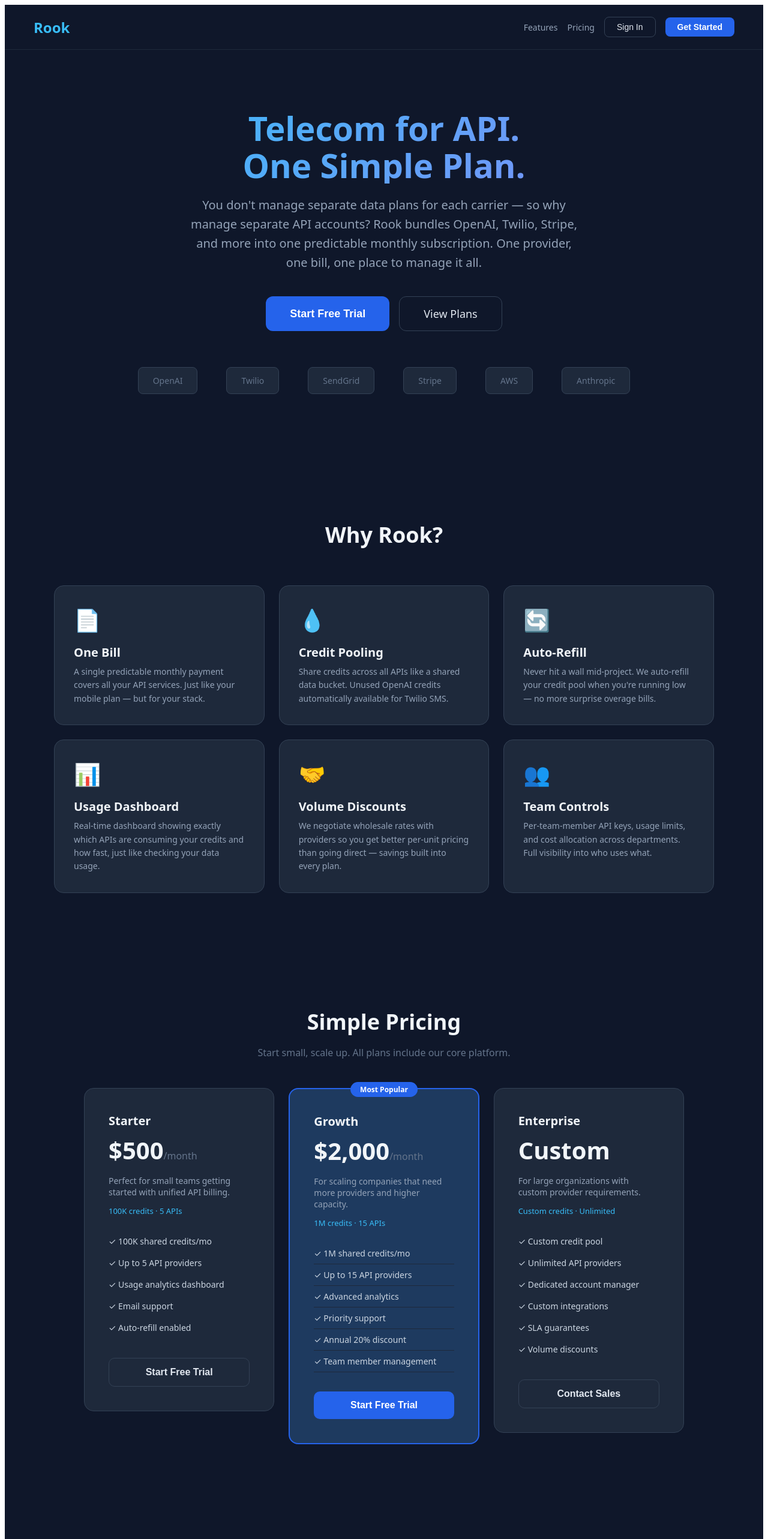
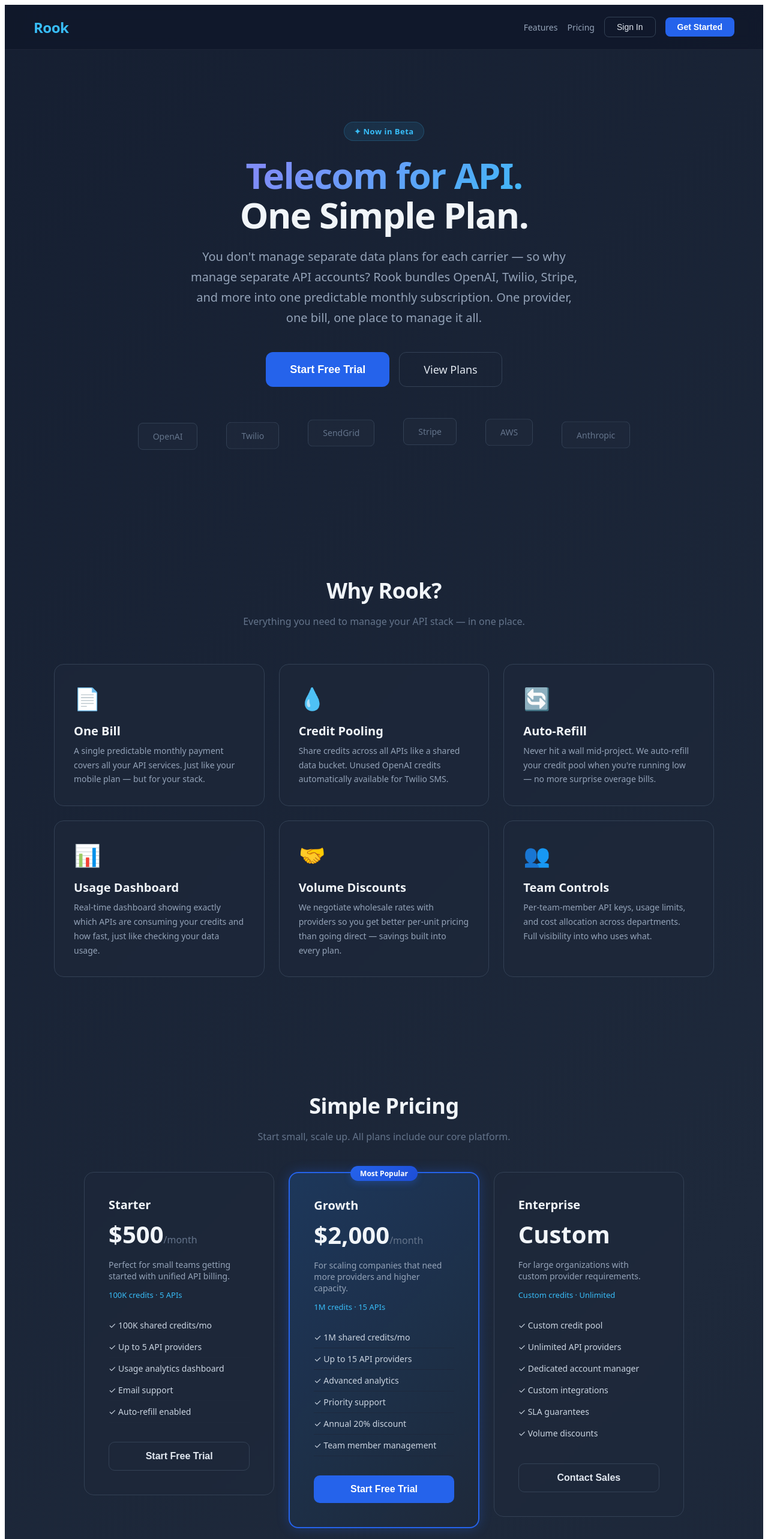
Before and after one commit to parker-svg-web/rook, a React (Vite) app in the folder frontend/: page / in a window 1280 px wide. Shown: the top 2566 px of the page at 60% size. Built offline with nearby package versions, Linux system fonts and the light colour scheme.

Commit message:
premium design refresh: animations, gradients, LoginPage copy fix

```diff
--- a/frontend/src/pages/LandingPage.tsx
+++ b/frontend/src/pages/LandingPage.tsx
@@ -5,49 +5,96 @@ interface LandingPageProps {
   onSignIn: () => void;
 }
 
+const styles = `
+  @keyframes fadeInUp {
+    from { opacity: 0; transform: translateY(30px); }
+    to { opacity: 1; transform: translateY(0); }
+  }
+  @keyframes pulseGlow {
+    0%, 100% { box-shadow: 0 0 20px rgba(37, 99, 235, 0.3); }
+    50% { box-shadow: 0 0 40px rgba(37, 99, 235, 0.6); }
+  }
+  @keyframes gradientShift {
+    0% { background-position: 0% 50%; }
+    50% { background-position: 100% 50%; }
+    100% { background-position: 0% 50%; }
+  }
+  @keyframes float {
+    0%, 100% { transform: translateY(0px); }
+    50% { transform: translateY(-8px); }
+  }
+  .hero-section { animation: fadeInUp 0.8s ease-out; }
+  .feature-card { transition: all 0.3s ease; }
+  .feature-card:hover { transform: translateY(-4px); box-shadow: 0 20px 40px rgba(0,0,0,0.3); border-color: #475569 !important; }
+  .cta-button { transition: all 0.3s ease; }
+  .cta-button:hover { transform: translateY(-2px); box-shadow: 0 8px 25px rgba(37, 99, 235, 0.4); }
+  .outline-button { transition: all 0.3s ease; }
+  .outline-button:hover { border-color: #38bdf8 !important; color: #38bdf8 !important; }
+  .animated-bg { background: linear-gradient(-45deg, #0f172a, #1e293b, #0f172a, #1a2332); background-size: 400% 400%; animation: gradientShift 15s ease infinite; }
+  .provider-badge { transition: all 0.3s ease; animation: float 3s ease-in-out infinite; }
+  .provider-badge:nth-child(2) { animation-delay: 0.5s; }
+  .provider-badge:nth-child(3) { animation-delay: 1s; }
+  .provider-badge:nth-child(4) { animation-delay: 1.5s; }
+  .provider-badge:nth-child(5) { animation-delay: 2s; }
+  .provider-badge:nth-child(6) { animation-delay: 2.5s; }
+  .provider-badge:hover { transform: translateY(-4px) !important; border-color: #38bdf8 !important; color: #38bdf8 !important; }
+  .pricing-card { transition: all 0.3s ease; }
+  .pricing-card:hover { transform: translateY(-8px); box-shadow: 0 30px 60px rgba(0,0,0,0.4); }
+  .popular-pricing-card { animation: pulseGlow 3s ease-in-out infinite; transition: all 0.3s ease; }
+  .popular-pricing-card:hover { transform: translateY(-8px); }
+  .gradient-text { background: linear-gradient(135deg, #38bdf8, #818cf8, #38bdf8); background-size: 200% 200%; -webkit-background-clip: text; -webkit-text-fill-color: transparent; background-clip: text; animation: gradientShift 4s ease infinite; }
+`;
+
 export default function LandingPage({ onGetStarted, onSignIn }: LandingPageProps) {
   return (
-    <div style={{ fontFamily: 'system-ui, -apple-system, sans-serif', color: '#f1f5f9', background: '#0f172a', minHeight: '100vh' }}>
+    <div style={{ fontFamily: 'system-ui, -apple-system, sans-serif', color: '#f1f5f9', minHeight: '100vh' }} className="animated-bg">
+      <style>{styles}</style>
+
       {/* Navigation */}
-      <nav style={{ display: 'flex', justifyContent: 'space-between', alignItems: 'center', padding: '20px 48px', borderBottom: '1px solid #1e293b' }}>
+      <nav style={{ display: 'flex', justifyContent: 'space-between', alignItems: 'center', padding: '20px 48px', borderBottom: '1px solid rgba(255,255,255,0.06)', backdropFilter: 'blur(12px)', position: 'sticky', top: 0, zIndex: 100, background: 'rgba(15,23,42,0.8)' }}>
         <div style={{ display: 'flex', alignItems: 'center', gap: 8 }}>
-          <span style={{ fontSize: 24, fontWeight: 700, color: '#38bdf8' }}>Rook</span>
+          <span style={{ fontSize: 24, fontWeight: 700, color: '#38bdf8', letterSpacing: '-0.5px' }}>Rook</span>
         </div>
         <div style={{ display: 'flex', gap: 16, alignItems: 'center' }}>
-          <a href="#features" style={{ color: '#94a3b8', textDecoration: 'none', fontSize: 14 }}>Features</a>
-          <a href="#pricing" style={{ color: '#94a3b8', textDecoration: 'none', fontSize: 14 }}>Pricing</a>
-          <button onClick={onSignIn} style={{ background: 'none', border: '1px solid #334155', borderRadius: 8, padding: '8px 20px', color: '#e2e8f0', cursor: 'pointer', fontSize: 14 }}>Sign In</button>
-          <button onClick={onGetStarted} style={{ background: '#2563eb', border: 'none', borderRadius: 8, padding: '8px 20px', color: 'white', cursor: 'pointer', fontWeight: 600, fontSize: 14 }}>Get Started</button>
+          <a href="#features" style={{ color: '#94a3b8', textDecoration: 'none', fontSize: 14, transition: 'color 0.2s' }} onMouseEnter={e => (e.target as HTMLElement).style.color = '#e2e8f0'} onMouseLeave={e => (e.target as HTMLElement).style.color = '#94a3b8'}>Features</a>
+          <a href="#pricing" style={{ color: '#94a3b8', textDecoration: 'none', fontSize: 14, transition: 'color 0.2s' }} onMouseEnter={e => (e.target as HTMLElement).style.color = '#e2e8f0'} onMouseLeave={e => (e.target as HTMLElement).style.color = '#94a3b8'}>Pricing</a>
+          <button onClick={onSignIn} style={{ background: 'transparent', border: '1px solid #334155', borderRadius: 8, padding: '8px 20px', color: '#e2e8f0', cursor: 'pointer', fontSize: 14, transition: 'all 0.2s' }} onMouseEnter={e => { (e.target as HTMLElement).style.borderColor = '#38bdf8'; (e.target as HTMLElement).style.color = '#38bdf8'; }} onMouseLeave={e => { (e.target as HTMLElement).style.borderColor = '#334155'; (e.target as HTMLElement).style.color = '#e2e8f0'; }}>Sign In</button>
+          <button onClick={onGetStarted} className="cta-button" style={{ background: '#2563eb', border: 'none', borderRadius: 8, padding: '8px 20px', color: 'white', cursor: 'pointer', fontWeight: 600, fontSize: 14 }}>Get Started</button>
         </div>
       </nav>
 
       {/* Hero */}
-      <section style={{ maxWidth: 1000, margin: '0 auto', padding: '100px 48px', textAlign: 'center' }}>
-        <h1 style={{ fontSize: 56, fontWeight: 800, lineHeight: 1.1, margin: '0 0 20px 0', background: 'linear-gradient(135deg, #38bdf8, #818cf8)', WebkitBackgroundClip: 'text', WebkitTextFillColor: 'transparent' }}>
-          Telecom for&nbsp;API.<br />One Simple Plan.
+      <section className="hero-section" style={{ maxWidth: 1000, margin: '0 auto', padding: '120px 48px 100px', textAlign: 'center' }}>
+        <div style={{ display: 'inline-block', padding: '6px 16px', borderRadius: 20, background: 'rgba(56,189,248,0.1)', border: '1px solid rgba(56,189,248,0.2)', color: '#38bdf8', fontSize: 13, fontWeight: 600, marginBottom: 24, letterSpacing: '0.5px' }}>
+          ✦ Now in Beta
+        </div>
+        <h1 style={{ fontSize: 60, fontWeight: 800, lineHeight: 1.1, margin: '0 0 20px 0', letterSpacing: '-1.5px' }}>
+          <span className="gradient-text">Telecom for&nbsp;API.</span><br />
+          <span style={{ color: '#f1f5f9' }}>One Simple Plan.</span>
         </h1>
-        <p style={{ fontSize: 20, color: '#94a3b8', maxWidth: 650, margin: '0 auto 40px', lineHeight: 1.6 }}>
+        <p style={{ fontSize: 20, color: '#94a3b8', maxWidth: 650, margin: '0 auto 40px', lineHeight: 1.7 }}>
           You don't manage separate data plans for each carrier — so why manage separate API accounts?
           Rook bundles OpenAI, Twilio, Stripe, and more into one predictable monthly subscription. One provider, one bill, one place to manage it all.
         </p>
         <div style={{ display: 'flex', gap: 16, justifyContent: 'center' }}>
-          <button onClick={onGetStarted} style={{ background: '#2563eb', border: 'none', borderRadius: 12, padding: '16px 40px', color: 'white', cursor: 'pointer', fontWeight: 600, fontSize: 18 }}>
+          <button onClick={onGetStarted} className="cta-button" style={{ background: '#2563eb', border: 'none', borderRadius: 12, padding: '16px 40px', color: 'white', cursor: 'pointer', fontWeight: 600, fontSize: 18 }}>
             Start Free Trial
           </button>
-          <a href="#pricing" style={{ background: 'transparent', border: '1px solid #334155', borderRadius: 12, padding: '16px 40px', color: '#e2e8f0', cursor: 'pointer', fontWeight: 500, fontSize: 18, textDecoration: 'none' }}>
+          <a href="#pricing" className="outline-button" style={{ background: 'transparent', border: '1px solid #334155', borderRadius: 12, padding: '16px 40px', color: '#e2e8f0', cursor: 'pointer', fontWeight: 500, fontSize: 18, textDecoration: 'none', display: 'inline-block', transition: 'all 0.3s ease' }}>
             View Plans
           </a>
         </div>
         <div style={{ marginTop: 60, display: 'flex', justifyContent: 'center', gap: 48, flexWrap: 'wrap' }}>
           {['OpenAI', 'Twilio', 'SendGrid', 'Stripe', 'AWS', 'Anthropic'].map(provider => (
-            <div key={provider} style={{ padding: '12px 24px', background: '#1e293b', borderRadius: 8, border: '1px solid #334155', color: '#64748b', fontSize: 14, fontWeight: 500 }}>{provider}</div>
+            <div key={provider} className="provider-badge" style={{ padding: '12px 24px', background: 'rgba(30,41,59,0.8)', borderRadius: 8, border: '1px solid #334155', color: '#64748b', fontSize: 14, fontWeight: 500, cursor: 'default' }}>{provider}</div>
           ))}
         </div>
       </section>
 
       {/* Features */}
       <section id="features" style={{ maxWidth: 1100, margin: '0 auto', padding: '80px 48px' }}>
-        <h2 style={{ textAlign: 'center', fontSize: 36, fontWeight: 700, marginBottom: 60, color: '#f1f5f9' }}>Why Rook?</h2>
+        <h2 style={{ textAlign: 'center', fontSize: 36, fontWeight: 700, marginBottom: 16, color: '#f1f5f9', letterSpacing: '-0.5px' }}>Why Rook?</h2>
+        <p style={{ textAlign: 'center', color: '#64748b', fontSize: 16, marginBottom: 60, maxWidth: 500, marginLeft: 'auto', marginRight: 'auto' }}>Everything you need to manage your API stack — in one place.</p>
         <div style={{ display: 'grid', gridTemplateColumns: 'repeat(auto-fit, minmax(300px, 1fr))', gap: 24 }}>
           {[
             { title: 'One Bill', desc: 'A single predictable monthly payment covers all your API services. Just like your mobile plan — but for your stack.', icon: '📄' },
@@ -57,10 +104,10 @@ export default function LandingPage({ onGetStarted, onSignIn }: LandingPageProps
             { title: 'Volume Discounts', desc: 'We negotiate wholesale rates with providers so you get better per-unit pricing than going direct — savings built into every plan.', icon: '🤝' },
             { title: 'Team Controls', desc: 'Per-team-member API keys, usage limits, and cost allocation across departments. Full visibility into who uses what.', icon: '👥' },
           ].map(f => (
-            <div key={f.title} style={{ background: '#1e293b', borderRadius: 16, padding: 32, border: '1px solid #334155' }}>
+            <div key={f.title} className="feature-card" style={{ background: 'rgba(30,41,59,0.6)', borderRadius: 16, padding: 32, border: '1px solid #334155', backdropFilter: 'blur(4px)' }}>
               <div style={{ fontSize: 36, marginBottom: 16 }}>{f.icon}</div>
               <h3 style={{ fontSize: 20, fontWeight: 600, margin: '0 0 8px', color: '#f1f5f9' }}>{f.title}</h3>
-              <p style={{ color: '#94a3b8', lineHeight: 1.6, margin: 0, fontSize: 14 }}>{f.desc}</p>
+              <p style={{ color: '#94a3b8', lineHeight: 1.7, margin: 0, fontSize: 14 }}>{f.desc}</p>
             </div>
           ))}
         </div>
@@ -68,7 +115,7 @@ export default function LandingPage({ onGetStarted, onSignIn }: LandingPageProps
 
       {/* Pricing */}
       <section id="pricing" style={{ maxWidth: 1000, margin: '0 auto', padding: '80px 48px' }}>
-        <h2 style={{ textAlign: 'center', fontSize: 36, fontWeight: 700, marginBottom: 12, color: '#f1f5f9' }}>Simple Pricing</h2>
+        <h2 style={{ textAlign: 'center', fontSize: 36, fontWeight: 700, marginBottom: 12, color: '#f1f5f9', letterSpacing: '-0.5px' }}>Simple Pricing</h2>
         <p style={{ textAlign: 'center', color: '#64748b', marginBottom: 48, fontSize: 16 }}>Start small, scale up. All plans include our core platform.</p>
         <div style={{ display: 'grid', gridTemplateColumns: 'repeat(auto-fit, minmax(300px, 1fr))', gap: 24, alignItems: 'start' }}>
           {[
@@ -76,13 +123,14 @@ export default function LandingPage({ onGetStarted, onSignIn }: LandingPageProps
             { name: 'Growth', price: '$2,000', period: '/month', credits: '1M', apis: '15 APIs', desc: 'For scaling companies that need more providers and higher capacity.', features: ['1M shared credits/mo', 'Up to 15 API providers', 'Advanced analytics', 'Priority support', 'Annual 20% discount', 'Team member management'], cta: 'Start Free Trial', popular: true },
             { name: 'Enterprise', price: 'Custom', period: '', credits: 'Custom', apis: 'Unlimited', desc: 'For large organizations with custom provider requirements.', features: ['Custom credit pool', 'Unlimited API providers', 'Dedicated account manager', 'Custom integrations', 'SLA guarantees', 'Volume discounts'], cta: 'Contact Sales', popular: false },
           ].map(tier => (
-            <div key={tier.name} style={{
-              background: tier.popular ? '#1e3a5f' : '#1e293b',
+            <div key={tier.name} className={tier.popular ? 'popular-pricing-card' : 'pricing-card'} style={{
+              background: tier.popular ? 'linear-gradient(135deg, rgba(30,58,95,0.9), rgba(30,41,59,0.9))' : 'rgba(30,41,59,0.6)',
               borderRadius: 16, padding: 40,
               border: tier.popular ? '2px solid #2563eb' : '1px solid #334155',
               position: 'relative',
+              backdropFilter: 'blur(4px)',
             }}>
-              {tier.popular && <div style={{ position: 'absolute', top: -12, left: '50%', transform: 'translateX(-50%)', background: '#2563eb', color: 'white', padding: '4px 16px', borderRadius: 20, fontSize: 12, fontWeight: 600 }}>Most Popular</div>}
+              {tier.popular && <div style={{ position: 'absolute', top: -12, left: '50%', transform: 'translateX(-50%)', background: 'linear-gradient(135deg, #2563eb, #1d4ed8)', color: 'white', padding: '4px 16px', borderRadius: 20, fontSize: 12, fontWeight: 600, boxShadow: '0 4px 12px rgba(37,99,235,0.3)' }}>Most Popular</div>}
               <h3 style={{ fontSize: 20, fontWeight: 600, margin: '0 0 8px', color: '#f1f5f9' }}>{tier.name}</h3>
               <div style={{ marginBottom: 8 }}>
                 <span style={{ fontSize: 40, fontWeight: 800, color: '#f1f5f9' }}>{tier.price}</span>
@@ -91,9 +139,9 @@ export default function LandingPage({ onGetStarted, onSignIn }: LandingPageProps
               <p style={{ color: '#94a3b8', fontSize: 14, marginBottom: 8 }}>{tier.desc}</p>
               <p style={{ color: '#38bdf8', fontSize: 13, marginBottom: 24 }}>{tier.credits} credits &middot; {tier.apis}</p>
               <ul style={{ listStyle: 'none', padding: 0, margin: '0 0 32px' }}>
-                {tier.features.map(f => (<li key={f} style={{ padding: '8px 0', color: '#cbd5e1', fontSize: 14, borderBottom: '1px solid #1e293b' }}>✓ {f}</li>))}
+                {tier.features.map(f => (<li key={f} style={{ padding: '8px 0', color: '#cbd5e1', fontSize: 14, borderBottom: '1px solid rgba(30,41,59,0.8)' }}>✓ {f}</li>))}
               </ul>
-              <button onClick={onGetStarted} style={{
+              <button onClick={onGetStarted} className="cta-button" style={{
                 width: '100%', padding: '14px', borderRadius: 10,
                 background: tier.popular ? '#2563eb' : 'transparent',
                 border: tier.popular ? 'none' : '1px solid #334155',
@@ -107,15 +155,15 @@ export default function LandingPage({ onGetStarted, onSignIn }: LandingPageProps
 
       {/* CTA */}
       <section style={{ maxWidth: 700, margin: '0 auto', padding: '80px 48px', textAlign: 'center' }}>
-        <h2 style={{ fontSize: 36, fontWeight: 700, margin: '0 0 16px', color: '#f1f5f9' }}>Ready to simplify your API billing?</h2>
-        <p style={{ color: '#94a3b8', fontSize: 18, marginBottom: 32 }}>Join companies that treat their API stack like a simple phone plan — one provider, one predictable bill.</p>
-        <button onClick={onGetStarted} style={{ background: '#2563eb', border: 'none', borderRadius: 12, padding: '16px 48px', color: 'white', cursor: 'pointer', fontWeight: 600, fontSize: 18 }}>
+        <h2 style={{ fontSize: 36, fontWeight: 700, margin: '0 0 16px', color: '#f1f5f9', letterSpacing: '-0.5px' }}>Ready to simplify your API billing?</h2>
+        <p style={{ color: '#94a3b8', fontSize: 18, marginBottom: 40, lineHeight: 1.6 }}>Join companies that treat their API stack like a simple phone plan — one provider, one predictable bill.</p>
+        <button onClick={onGetStarted} className="cta-button" style={{ background: 'linear-gradient(135deg, #2563eb, #1d4ed8)', border: 'none', borderRadius: 12, padding: '16px 48px', color: 'white', cursor: 'pointer', fontWeight: 600, fontSize: 18, boxShadow: '0 8px 25px rgba(37,99,235,0.3)' }}>
           Get Started Free
         </button>
       </section>
 
       {/* Footer */}
-      <footer style={{ borderTop: '1px solid #1e293b', padding: '32px 48px', textAlign: 'center', color: '#475569', fontSize: 13 }}>
+      <footer style={{ borderTop: '1px solid rgba(255,255,255,0.06)', padding: '32px 48px', textAlign: 'center', color: '#475569', fontSize: 13 }}>
         © 2025 Rook. All rights reserved.
       </footer>
     </div>
--- a/frontend/src/pages/LoginPage.tsx
+++ b/frontend/src/pages/LoginPage.tsx
@@ -49,7 +49,7 @@ export default function LoginPage({ onLogin, onRegister, error }: Props) {
             Rook
           </h1>
           <p style={{ color: '#64748b', marginTop: 8, fontSize: 14 }}>
-            API Credit Bundling Platform
+            Telecom for API
           </p>
         </div>
 
```
